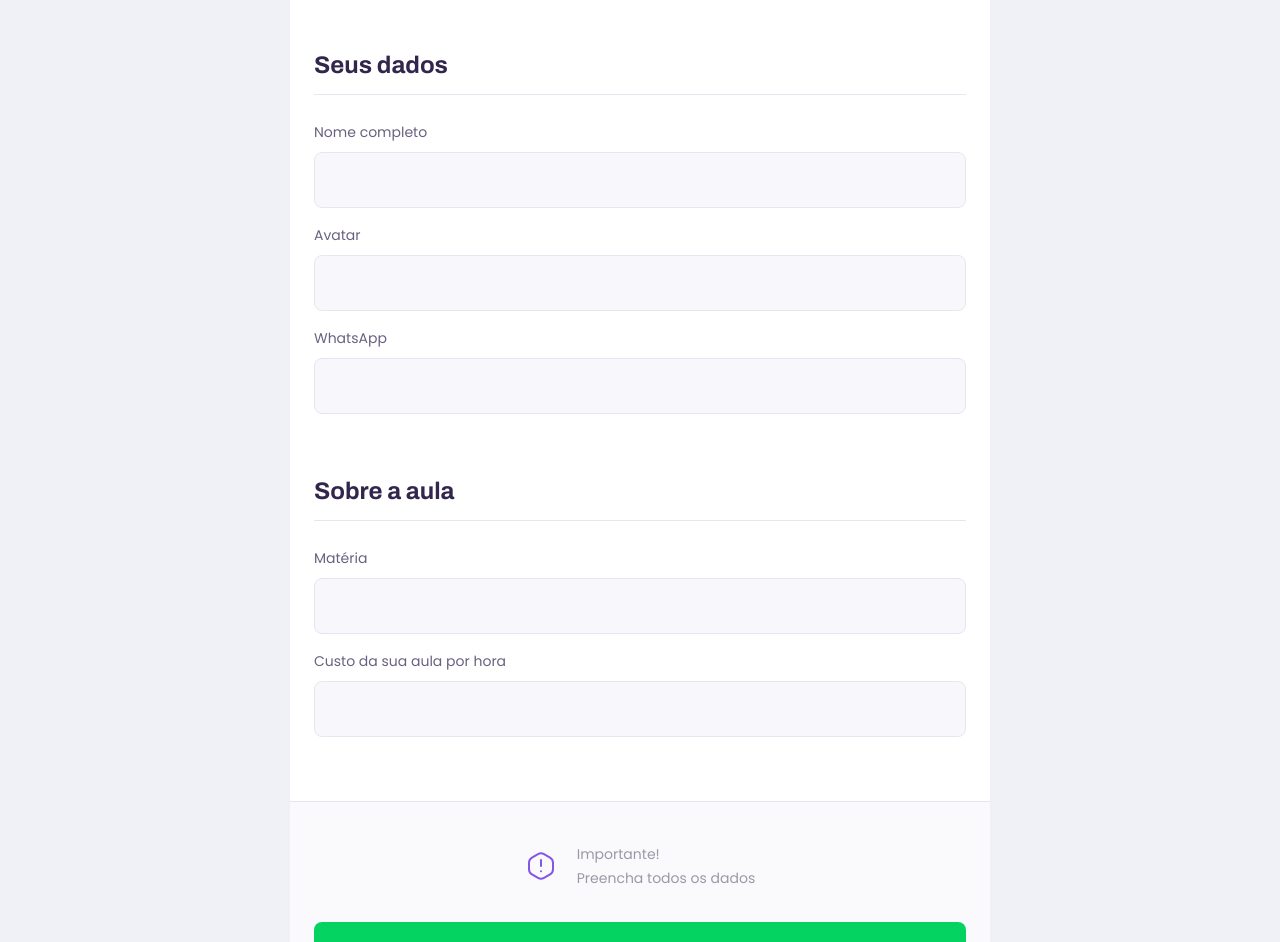
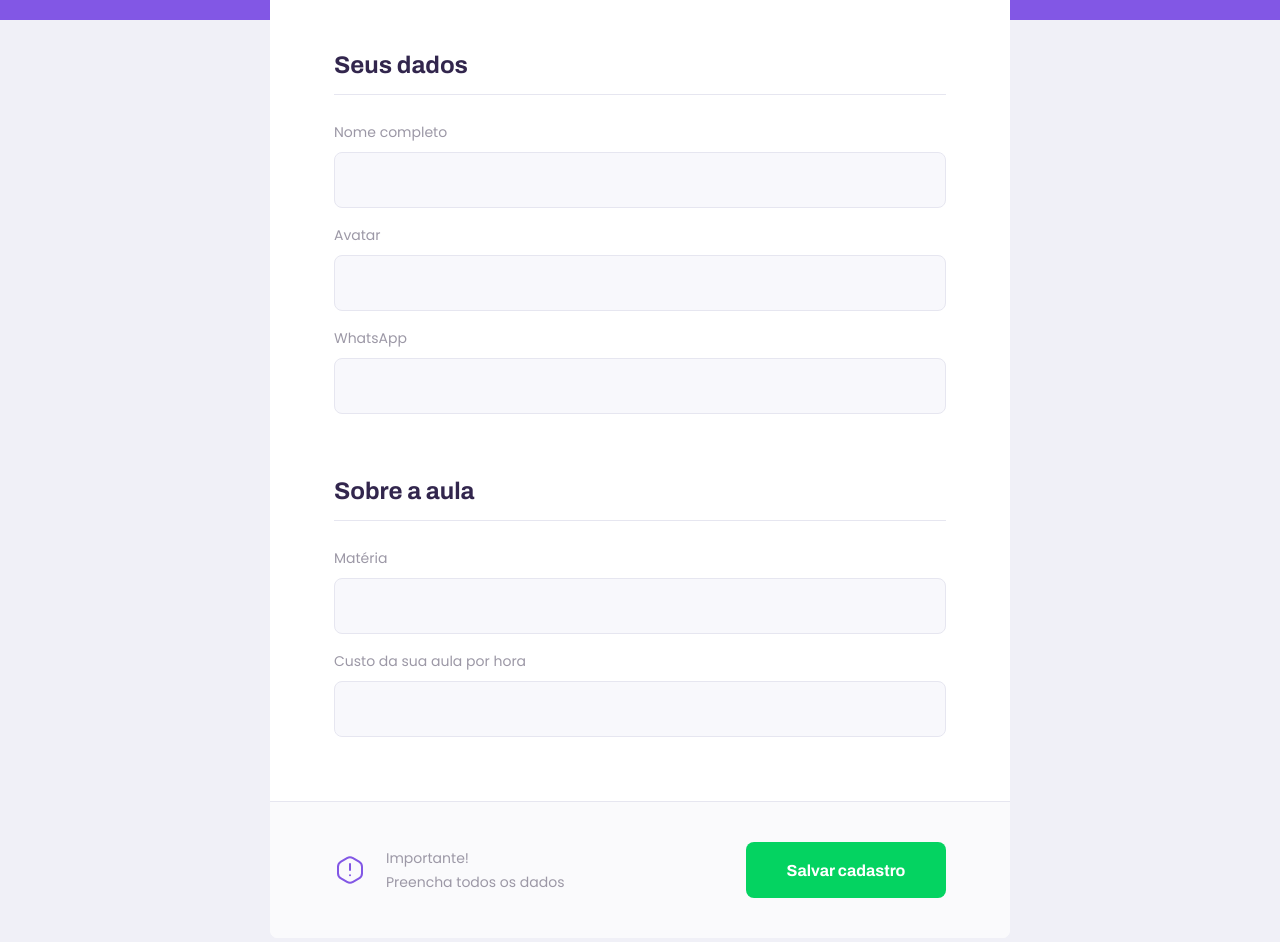
Before and after one commit to sergiocme/proffy, a React (Create React App) app in the folder web/: page /teach in a window 1280 px wide. Shown: the part 320-1262 px from the top of the page. Built offline with nearby package versions, Linux system fonts and the light colour scheme; the HTML template or start-up script is replaced by a standard one.

Commit message:
Style teacher form for desktop view

```diff
--- a/web/src/pages/TeacherForm/styles.css
+++ b/web/src/pages/TeacherForm/styles.css
@@ -41,6 +41,10 @@
 
   font: 700 2.4rem Archivo;
   color: var(--color-text-title);
+}
+
+#page-teacher-form main label {
+  color: var(--color-text-complement);
 }
 
 #page-teacher-form main footer {
@@ -89,3 +93,35 @@
 #page-teacher-form main footer button:hover {
   background: var(--color-secundary-dark);
 }
+
+@media (min-width: 700px) {
+  #page-teacher-form {
+    max-width: 100vw;
+  }
+
+  #page-teacher-form .page-header .header-content {
+    margin-bottom: 0;
+  }
+
+  #page-teacher-form main fieldset {
+    padding: 0 6.4rem;
+  }
+
+  #page-teacher-form main footer {
+    display: flex;
+    flex-direction: row;
+    justify-content: space-between;
+    align-items: center;
+
+    padding: 4.0rem 6.4rem;
+  }
+
+  #page-teacher-form main footer p {
+    justify-content: space-between;
+  }
+
+  #page-teacher-form main footer button {
+    width: 20rem;
+    margin-top: 0;
+  }
+}
```
